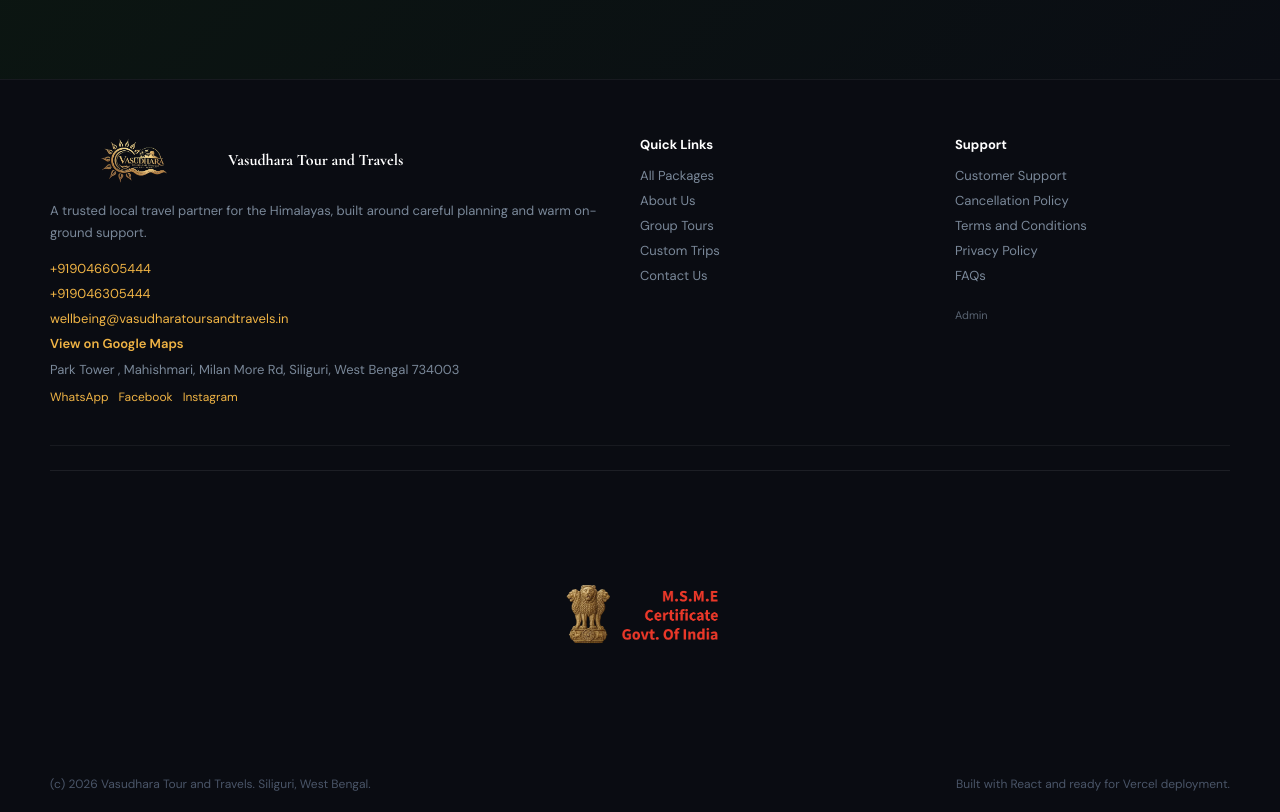
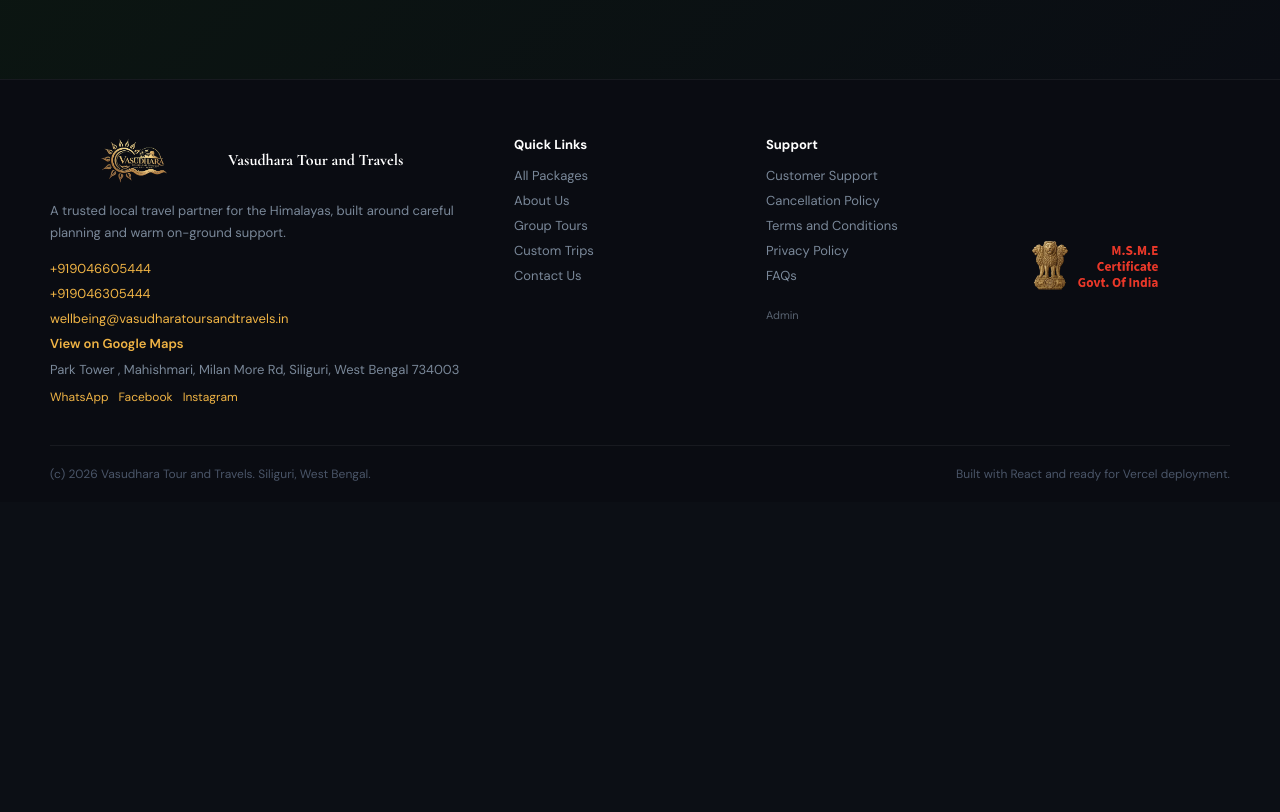
Before and after one commit to gaurav-1714/vasudharatoursandtravels.in, a React (Vite) app: page / in a window 1280 px wide. Shown: the part 4780-5592 px from the top of the page. After the commit the page ends 5282 px from the top, so only its background shows below. Built offline with nearby package versions, Linux system fonts and the light colour scheme; no server answers; a web font is replaced by a local one.

Commit message:
Update Home.jsx

```diff
--- a/src/pages/Home.jsx
+++ b/src/pages/Home.jsx
@@ -499,7 +499,7 @@
 
       <footer style={{ background: '#0a0c12', borderTop: '1px solid rgba(255,255,255,0.06)', padding: isMobile ? '40px 20px 0' : '56px 40px 0' }}>
         <div style={{ maxWidth: '1180px', margin: '0 auto' }}>
-          <div style={{ display: 'grid', gridTemplateColumns: isMobile ? '1fr' : isTablet ? '1fr 1fr' : '2fr 1fr 1fr', gap: isMobile ? '28px' : '40px', paddingBottom: '40px', borderBottom: '1px solid rgba(255,255,255,0.06)' }}>
+          <div style={{ display: 'grid', gridTemplateColumns: isMobile ? '1fr' : isTablet ? '1fr 1fr' : '2fr 1fr 1fr 1fr', gap: isMobile ? '28px' : '40px', paddingBottom: '40px', borderBottom: '1px solid rgba(255,255,255,0.06)' }}>
             <div>
               <div style={{ display: 'flex', alignItems: 'center', gap: '10px', marginBottom: '16px' }}>
                 <div style={{ width: '168px', height: '48px', background: 'transparent', borderRadius: '12px', display: 'flex', alignItems: 'center', justifyContent: 'center', overflow: 'hidden' }}>
@@ -566,25 +566,17 @@
                 Admin
               </a>
             </div>
-          </div>
-          <div
-  style={{
-    display: "flex",
-    justifyContent: "center",
-    padding: "36px 0 24px",
-borderTop: "1px solid rgba(255,255,255,0.08)",
-marginTop: "24px",
-  }}
->
+            <div style={{ display: 'flex', alignItems: isMobile || isTablet ? 'flex-start' : 'center' }}>
               <img
                 src={msmeLogo}
                 alt="MSME Registered"
                 style={{
-      width: "180px",
-      height: "auto",
-      objectFit: "contain",
+                  width: '150px',
+                  height: 'auto',
+                  objectFit: 'contain',
                 }}
               />
+            </div>
           </div>
           <div style={{ padding: '20px 0', display: 'flex', justifyContent: 'space-between', alignItems: 'center', flexWrap: 'wrap', gap: '12px', fontSize: '12px', color: '#4a5568' }}>
             <div>(c) 2026 Vasudhara Tour and Travels. Siliguri, West Bengal.</div>
```
Lines whose indentation alone changed are shown as unchanged.
